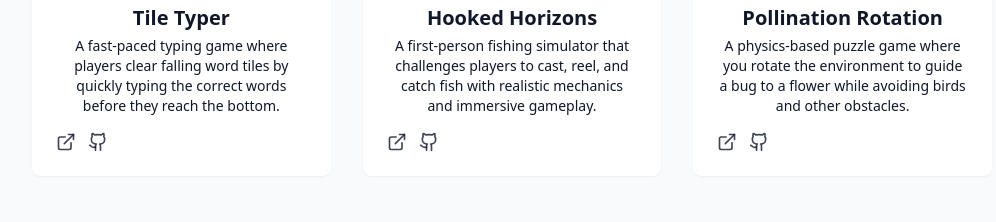
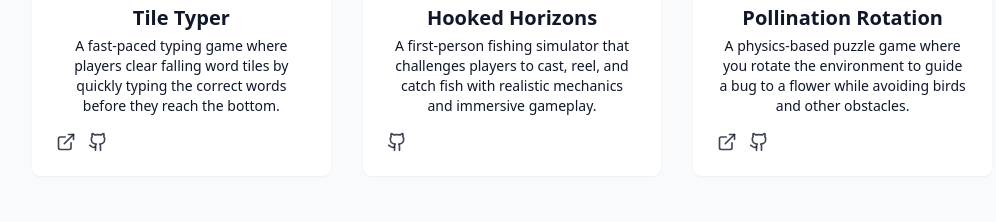
Before and after one commit to rosenbergk/portfolio-website, a React (Vite) app: page / in a window 1280 px wide. Shown: the part 2920-3142 px from the top of the page, without its empty margins (128-1124 px from the left). Built offline with nearby package versions, Linux system fonts and the light colour scheme; no server answers.

Commit message:
Removed demo URL from HookedHorizons

```diff
--- a/src/components/ProjectsSection.jsx
+++ b/src/components/ProjectsSection.jsx
@@ -18,7 +18,7 @@ const projects = [
       "A first-person fishing simulator that challenges players to cast, reel, and catch fish with realistic mechanics and immersive gameplay.",
     image: "/projects/cover-images/HookedHorizons.png",
     tags: ["C#", "Unity", "3D Game Development"],
-    demoUrl: "#", // PUT GAME URL HERE
+    // demoUrl: "#", GOT RID OF DEMO URL
     githubUrl: "https://github.com/rosenbergk/hooked-horizons",
   },
   {
@@ -76,6 +76,7 @@ export const ProjectsSection = () => {
                 </p>
                 <div className="flex justify-between items-center">
                   <div className="flex space-x-3">
+                    {project.demoUrl && (
                       <a
                         href={project.demoUrl}
                         target="_blank"
@@ -83,6 +84,7 @@ export const ProjectsSection = () => {
                       >
                         <ExternalLink size={20} />
                       </a>
+                    )}
                     <a
                       href={project.githubUrl}
                       target="_blank"
```
Lines whose indentation alone changed are shown as unchanged.
